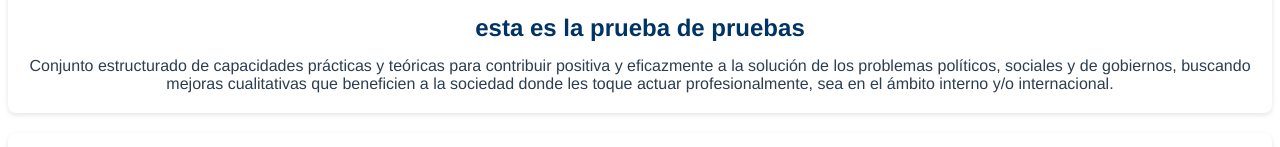
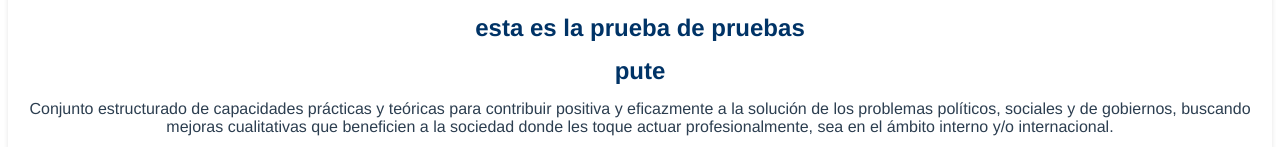
Before and after one commit to lucianayahuita/pruebita, a Vue app: page / in a window 1280 px wide. Shown: the part 289-436 px from the top of the page. Built offline with nearby package versions, Linux system fonts and the light colour scheme.

Commit message:
commit de prueba 3 sisis

```diff
--- a/src/components/index.vue
+++ b/src/components/index.vue
@@ -17,6 +17,7 @@
       <section class="seccion_index">
         <h2>¿Qué es la carrera?</h2>
         <h2>esta es la prueba de pruebas</h2>
+        <h2>pute</h2>
         <p>
           Conjunto estructurado de capacidades prácticas y teóricas para contribuir
           positiva y eficazmente a la solución de los problemas políticos, sociales
```
